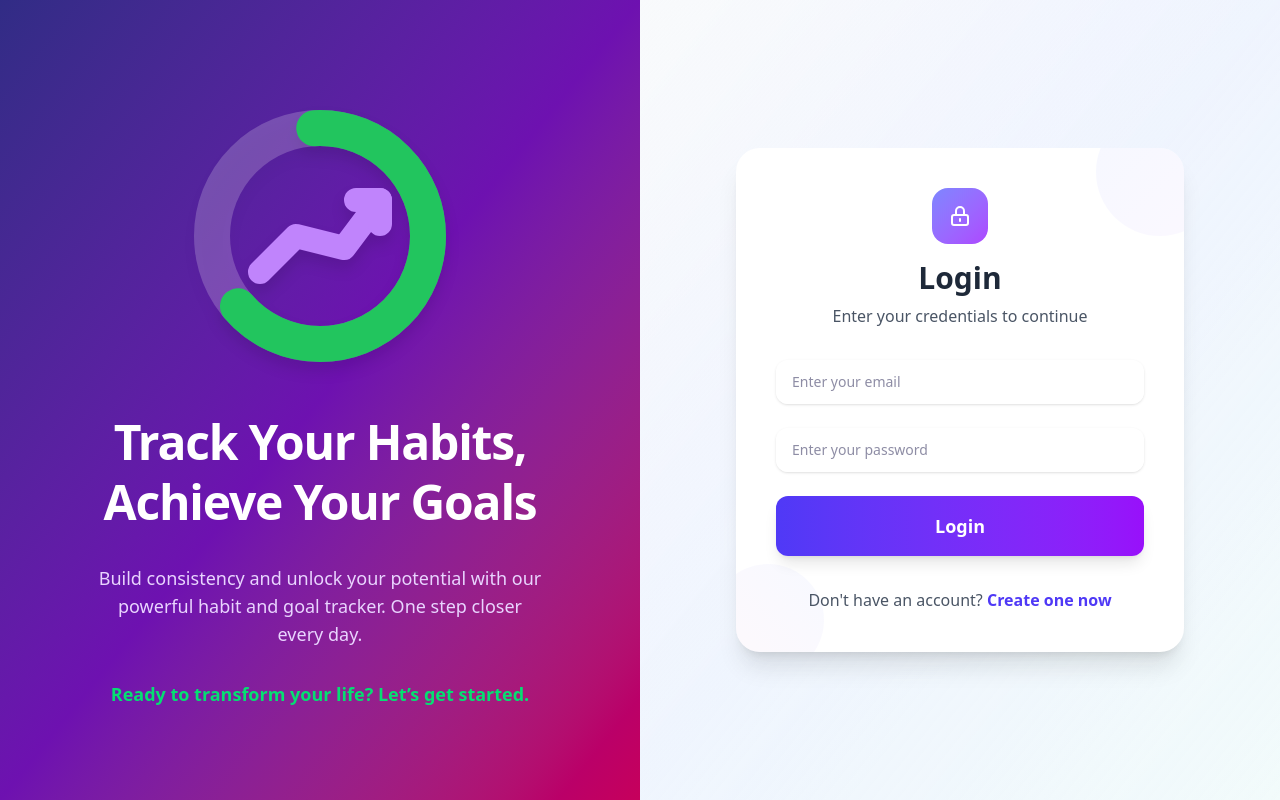
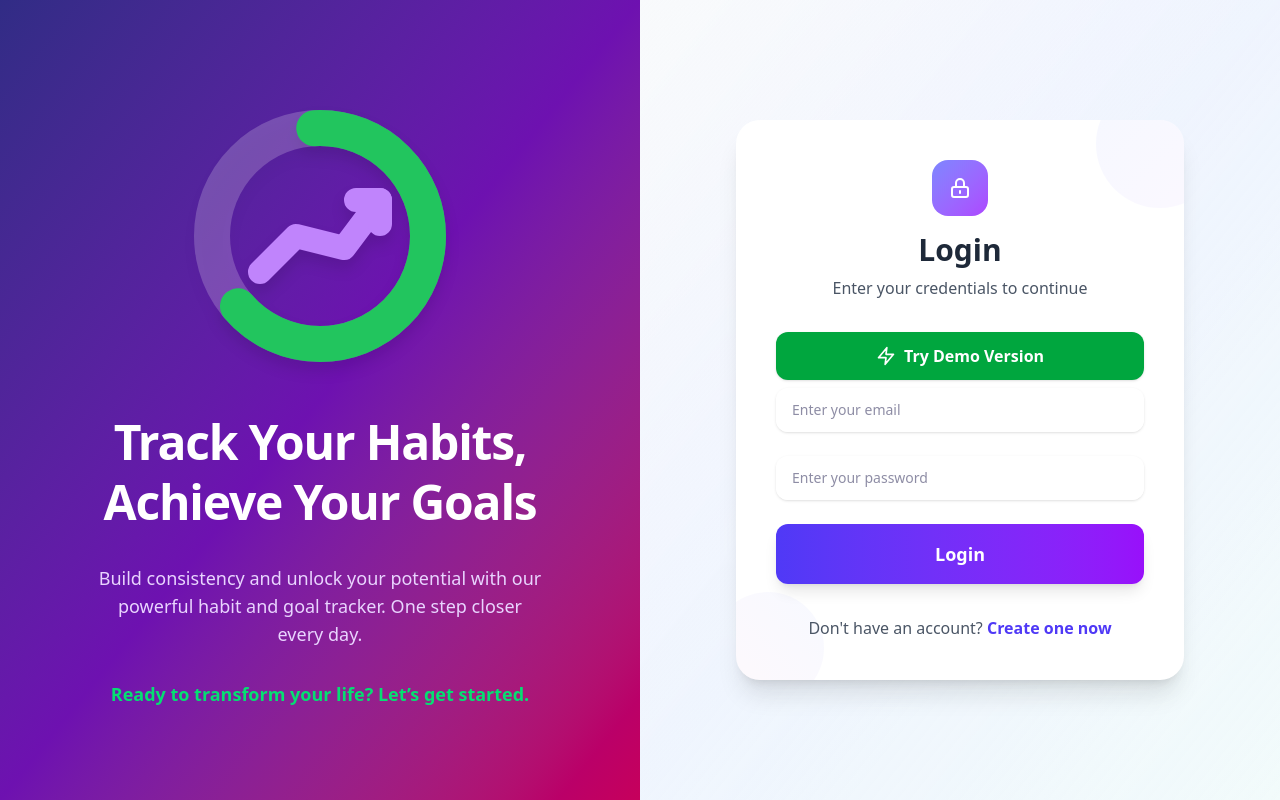
Before and after one commit to Itsmevedant145/HABIT-AND-GOAL-MANAGER, a React (Vite) app in the folder frontend/: page /login in a window 1280 px wide. Built offline with nearby package versions, Linux system fonts and the light colour scheme; no server answers.

Commit message:
added a quick demo login for recruters for getting easy acces to app

```diff
--- a/frontend/src/Components/Auth/LoginPage.jsx
+++ b/frontend/src/Components/Auth/LoginPage.jsx
@@ -4,6 +4,7 @@ import InputField from '../UI/InputField';
 import { toast } from 'react-toastify';
 import 'react-toastify/dist/ReactToastify.css';
 import { useAuth } from './AuthContext';
+ import { FiZap } from "react-icons/fi"; // Make sure to import at the top
 
 import apiClient from '../../Utils/apiClient';
 import { API_Path } from '../../Utils/apiPath';
@@ -134,6 +135,40 @@ const LoginPage = () => {
               <p className="text-gray-600">Enter your credentials to continue</p>
             </div>
 
+
+
+<button
+  type="button"
+  onClick={async () => {
+    setIsLoading(true);
+    try {
+      const response = await apiClient.post(API_Path.AUTH.LOGIN, {
+        email: "testuser@example.com",
+        password: "zxcvbnml",
+      });
+
+      const { token, user } = response.data;
+      if (token && user) {
+        const success = login(token, user);
+        if (success) {
+          navigate("/dashboard");
+        } else {
+          toast.error("Login context failed to update.");
+        }
+      }
+    } catch (error) {
+      toast.error("Demo login failed.");
+    } finally {
+      setIsLoading(false);
+    }
+  }}
+  className="w-full flex items-center justify-center gap-2 py-3 mb-2 text-white bg-green-600 hover:bg-green-700 font-semibold rounded-xl shadow transition-all duration-200"
+>
+  <FiZap className="text-xl" />
+  Try Demo Version
+</button>
+
+
             <form className="space-y-6" onSubmit={handleSubmit}>
               <InputField
                 id="email"
@@ -195,6 +230,8 @@ const LoginPage = () => {
           </div>
         </div>
       </div>
+
+
     </div>
   );
 };
```
